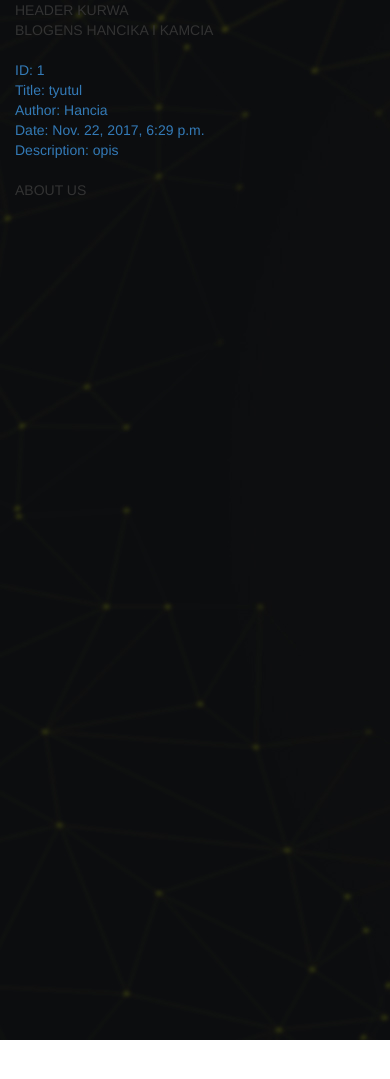
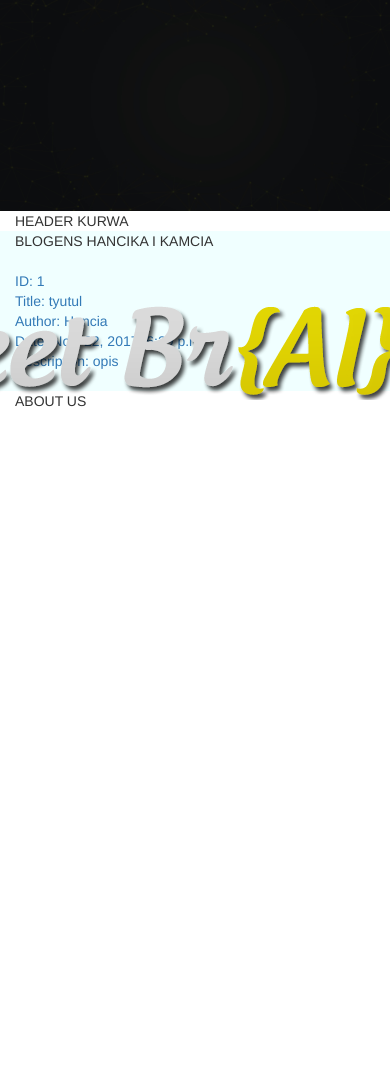
Before and after one commit to plutasnyy/vc_blog, a Django app: page / in a window 390 px wide; the page is wider, and only the part inside the window is pictured. Shown: the top 1079 px of that part. Run offline with Django 3.2, Linux system fonts and the light colour scheme; data comes from the database, SQL or seed files in the repository; some libraries are stand-ins or nearby versions.

Commit message:
Started work with responsiv header and logo

```diff
--- a/main/static/main/css/style.css
+++ b/main/static/main/css/style.css
@@ -8,17 +8,29 @@ body, html {
 }
 
 .header_bg{
-    /* Set rules to fill background */
-    min-height: 100%;
-    min-width: 1024px;
-
-    /* Set up proportionate scaling */
+    height: 100%;
     width: 100%;
-    height: auto;
-
-    /* Set up positioning */
-    position: fixed;
-    top: 0;
-    left: 0;
+    position: relative;
+    background-position:center;
+    background-repeat: no-repeat;
+    background-size: cover;
     z-index: -10;
 }
+
+.posts{
+    background-color: azure;
+}
+
+.bg_contener{
+    display: block;
+}
+
+.header_logo{
+    width: 650px;
+    height: 100px;
+    position: absolute;
+    left: 50%;
+    bottom: 50%;
+    margin-left: -325px;
+    margin-bottom: +150px;
+}
--- a/main/templates/main/index.html
+++ b/main/templates/main/index.html
@@ -9,18 +9,22 @@
 </head>
 
     <body>
+    <div class="bg_contener">
+        <img src="{% static 'main/img/header_logo.png' %}" class="header_logo">
+
+        <img src="{% static 'main/img/header_background.jpg' %}" class="header_bg">
+    </div>
+
     <div class = "container-fluid">
 
 
         <div class = "row">
             <div class = "container">
                 HEADER KURWA
-                        <div class = "header_bg">
-            <img src="{% static 'main/img/header_background.jpg' %}"\>
-        </div>
+
             </div>
         </div>
-        <div class ="row">
+        <div class ="row posts">
             <div class = "container">
             <p2> BLOGENS HANCIKA I KAMCIA </p2></br></br>
 
```
